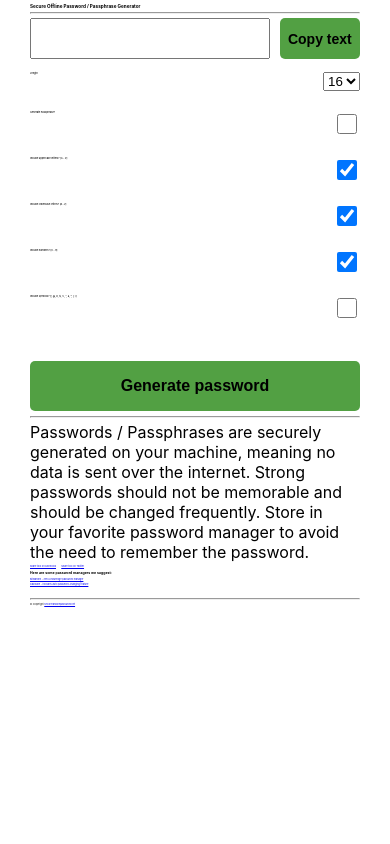
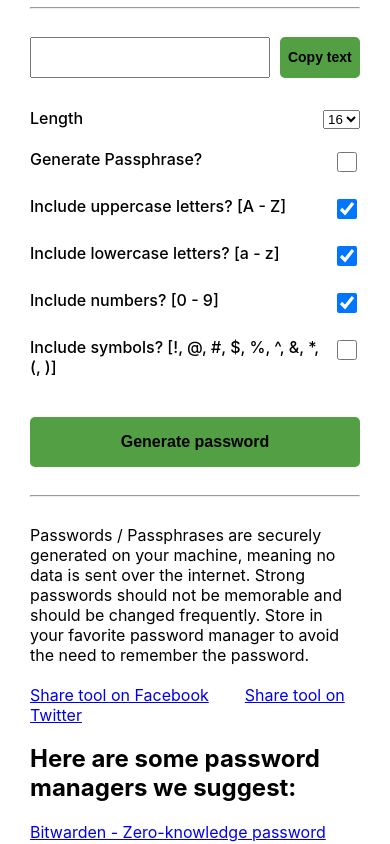
Before and after one commit to webbdan1/RPG-React, a React (Create React App) app: page / in a window 390 px wide. Shown: the top 844 px of the page. Built offline with nearby package versions, Linux system fonts and the light colour scheme.

Commit message:
dimensions changed for mobile

```diff
--- a/src/App.css
+++ b/src/App.css
@@ -4,13 +4,11 @@
 @media screen and (max-device-width: 480px){
     header {
       margin-top: -64px !important;
-      font-size: .6vw;
     }
     body{
         -webkit-text-size-adjust:none;
         font-family:Helvetica, Arial, Verdana, sans-serif;
         padding:0;
-        font-size: .6vw;
     }
 }
 
@@ -43,12 +41,11 @@ div#root {
 
 .container {
   background-color: #ffffff;
-  width: 600px;
+  width: 500px;
   max-width: 100%;
   margin: 0 auto;
   min-height: 100%;
   bottom: 0;
-  font-size: .6vw;
 }
 
 .wrapper-box {
--- a/src/App.js
+++ b/src/App.js
@@ -360,7 +360,7 @@ function popup(url) {
         <p>
             <a href="https://1password.com/"> Dashlane - includes auto password-changing feature </a>
         </p>
-        <br /><br /><br />
+        <br /><br />
         <hr class="solid"/>
         <p>© Copyright <a href="https://securerandompassword.net/"> securerandompassword.net </a></p>
 
```
